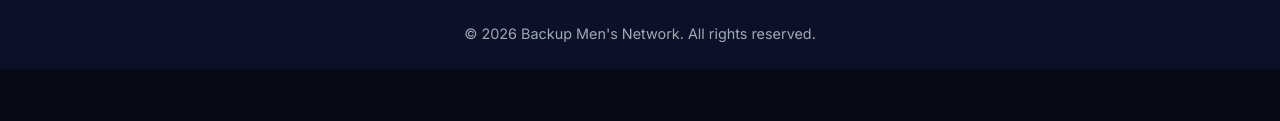
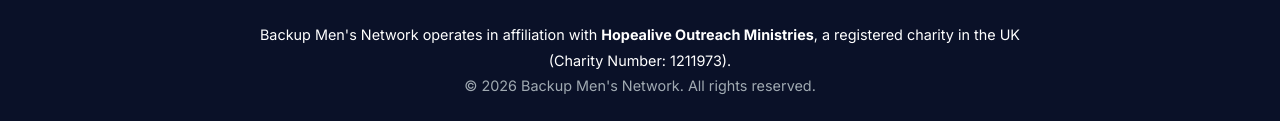
Before and after one commit to osofocarl-web/backupuk-site, a React app in the folder mens-network/: page /contact in a window 1280 px wide. Shown: the part 2287-2408 px from the top of the page. Before the commit the page ends 2356 px from the top, so only its background shows below. Built offline with nearby package versions, Linux system fonts and the light colour scheme.

Commit message:
Update footer with Charity info and new email

```diff
--- a/mens-network/src/components/Footer.jsx
+++ b/mens-network/src/components/Footer.jsx
@@ -54,15 +54,18 @@
                         <a href="#" aria-label="Youtube"><Youtube size={20} /></a>
                     </div>
                     <p className="mt-3 text-sm text-muted">
-                        support@backupmensnetwork.org<br />
+                        info@backupuk.org<br />
                         +44 7836 681413
                     </p>
                 </div>
 
             </div>
 
-            <div className="footer-bottom text-center">
-                <p className="text-muted text-sm">
+            <div className="footer-bottom text-center mt-5 pt-4" style={{ borderTop: '1px solid rgba(255,255,255,0.1)' }}>
+                <p className="description mb-3 pb-3" style={{ fontSize: '0.9rem', maxWidth: '800px', margin: '0 auto' }}>
+                    Backup Men's Network operates in affiliation with <strong>Hopealive Outreach Ministries</strong>, a registered charity in the UK (Charity Number: 1211973).
+                </p>
+                <p className="text-muted text-sm m-0">
                     &copy; {new Date().getFullYear()} Backup Men's Network. All rights reserved.
                 </p>
             </div>
```
